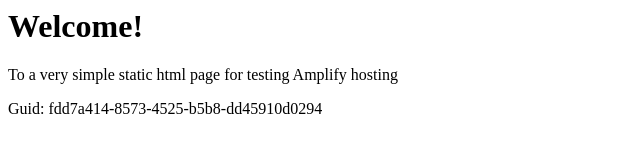
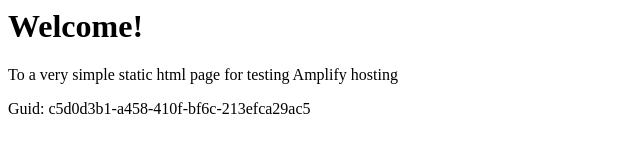
Before and after one commit to aws-aemilia-arn/Github-PR-Commit-Integration-Test-DoNotTouch-GithubWebhookPreviewCanaryTest-v1-preprod-eu-north-1, a website: page src/index.html in a window 1280 px wide. Shown: the full height of the page, 0-640 px from the left. Drawn offline with Linux system fonts and the light colour scheme.

Commit message:
commit from integ tests

```diff
--- a/src/index.html
+++ b/src/index.html
@@ -12,6 +12,6 @@
 <body>
     <h1>Welcome!</h1>
     <p>To a very simple static html page for testing Amplify hosting</p>
-    <p>Guid: fdd7a414-8573-4525-b5b8-dd45910d0294</p></body>
+    <p>Guid: c5d0d3b1-a458-410f-bf6c-213efca29ac5</p></body>
 
 </html>
```
